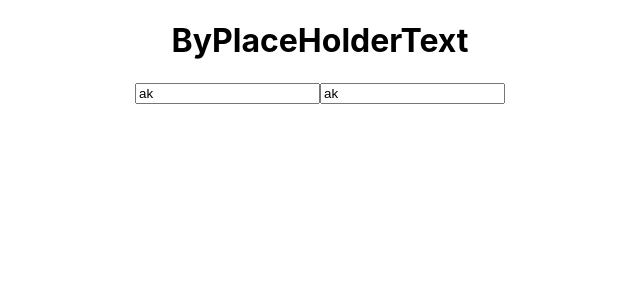
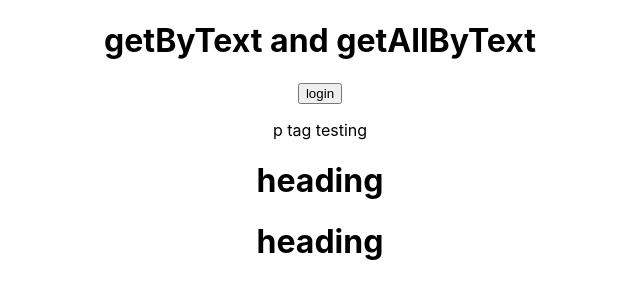
Before and after one commit to ritikkamboj/React-Testing, a React (Create React App) app: page / in a window 1280 px wide. Shown: the top 300 px of the page, without its empty margins (320-960 px from the left). Built offline with nearby package versions, Linux system fonts and the light colour scheme.

Commit message:
getBytext and getAllByText , with methods toHaveClass() and toHaveAttribute()

```diff
--- a/src/App.js
+++ b/src/App.js
@@ -12,10 +12,11 @@ function App() {
 
   return (
     <div className="App">
-      <h1>ByPlaceHolderText</h1>
-      <input type="text" placeholder='enter username' defaultValue='ak' />
-      <input type="text" placeholder='enter username' defaultValue='ak' />
-
+      <h1>getByText and getAllByText</h1>
+      <button>login</button>
+      <p>p tag testing</p>
+      <h1>heading</h1>
+      <h1>heading</h1>
     </div>
   );
 }
```
Also changed, not shown: 1 other file (tests, documents, lock files or other folders).
